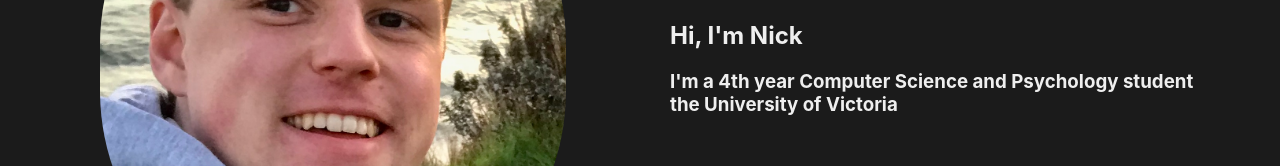
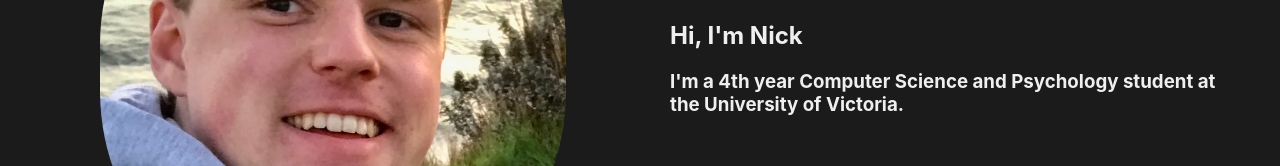
Before and after one commit to nmusey/portfolio, a React (Create React App) app: page / in a window 1280 px wide. Shown: the part 413-579 px from the top of the page. Built offline with nearby package versions, Linux system fonts and the light colour scheme; no server answers.

Commit message:
Fixed some grammar.

```diff
--- a/src/components/homepage/homepage.jsx
+++ b/src/components/homepage/homepage.jsx
@@ -73,7 +73,7 @@ const Homepage = () => {
                 <Landing
                     className="landing"
                     title="Hi, I'm Nick"
-                    subtitle="I'm a 4th year Computer Science and Psychology student the University of Victoria"
+                    subtitle="I'm a 4th year Computer Science and Psychology student at the University of Victoria."
                     picture={ProfileImage}
                     alt="Picture of Nick"
                 />
```
